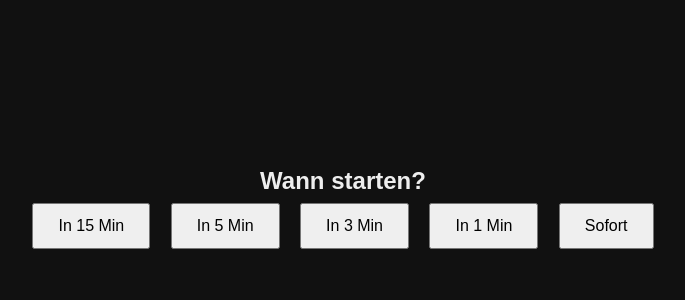
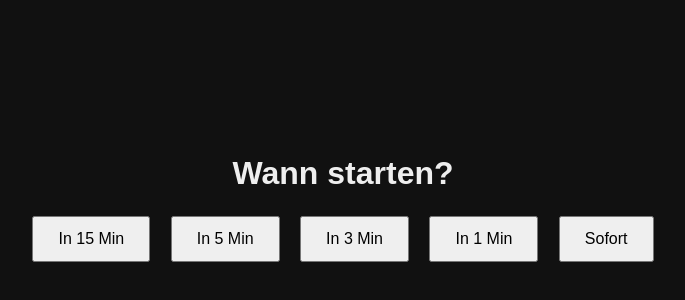
Before and after one commit to eBildungslabor/chronoportation, a plain HTML site: page index.html in a window 1280 px wide. Shown: the part 188-488 px from the top of the page, without its empty margins (297-982 px from the left). Drawn offline with nearby package versions, Linux system fonts and the light colour scheme.

Commit message:
Update styles.css

```diff
--- a/styles.css
+++ b/styles.css
@@ -18,7 +18,7 @@ html, body {
 /* Helfer */
 .hidden { display: none !important; }
 
-/* Start-Screen */
+/* START-SCREEN */
 #startSection {
   display: flex;
   flex-direction: column;
@@ -26,20 +26,22 @@ html, body {
   justify-content: center;
   height: 100vh;
 }
+#startSection h1 {
+  margin-bottom: 1rem;
+  font-size: 2rem;
+}
 #startSection button {
   margin: 0.5rem;
   padding: 0.75rem 1.5rem;
   font-size: 1rem;
   cursor: pointer;
 }
-
-/* Countdown im Start-Screen */
 #countdown {
   margin-top: 2rem;
   font-size: 1.5rem;
 }
 
-/* Video-Screen */
+/* VIDEO-SCREEN */
 #videoSection {
   position: relative;
   width: 100vw;
@@ -59,7 +61,7 @@ html, body {
   object-fit: cover;
 }
 
-/* Overlay über dem Video */
+/* OVERLAY */
 .overlay {
   position: absolute;
   top: 0; left: 0;
@@ -95,7 +97,7 @@ html, body {
   to { visibility: hidden; }
 }
 
-/* Footer */
+/* FOOTER */
 #footerNav {
   position: fixed;
   bottom: 0;
```
